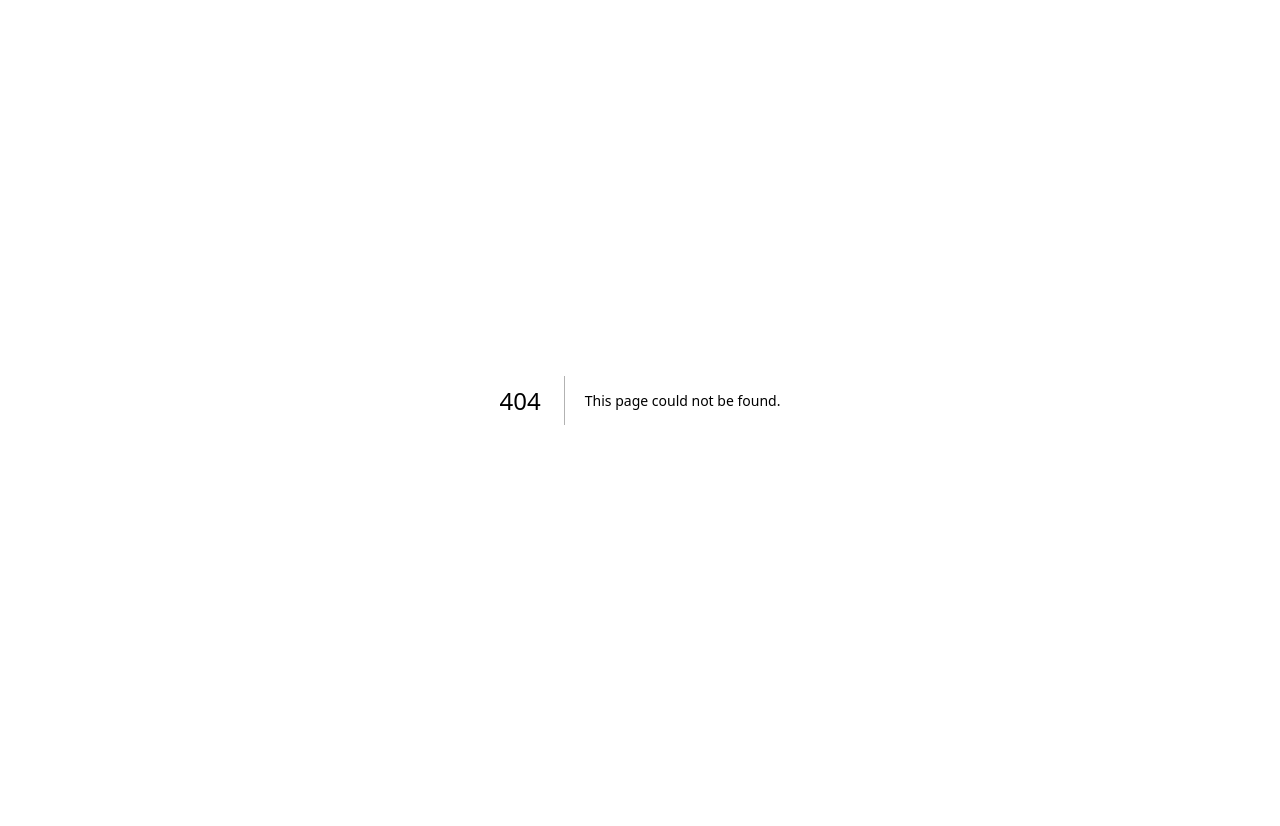
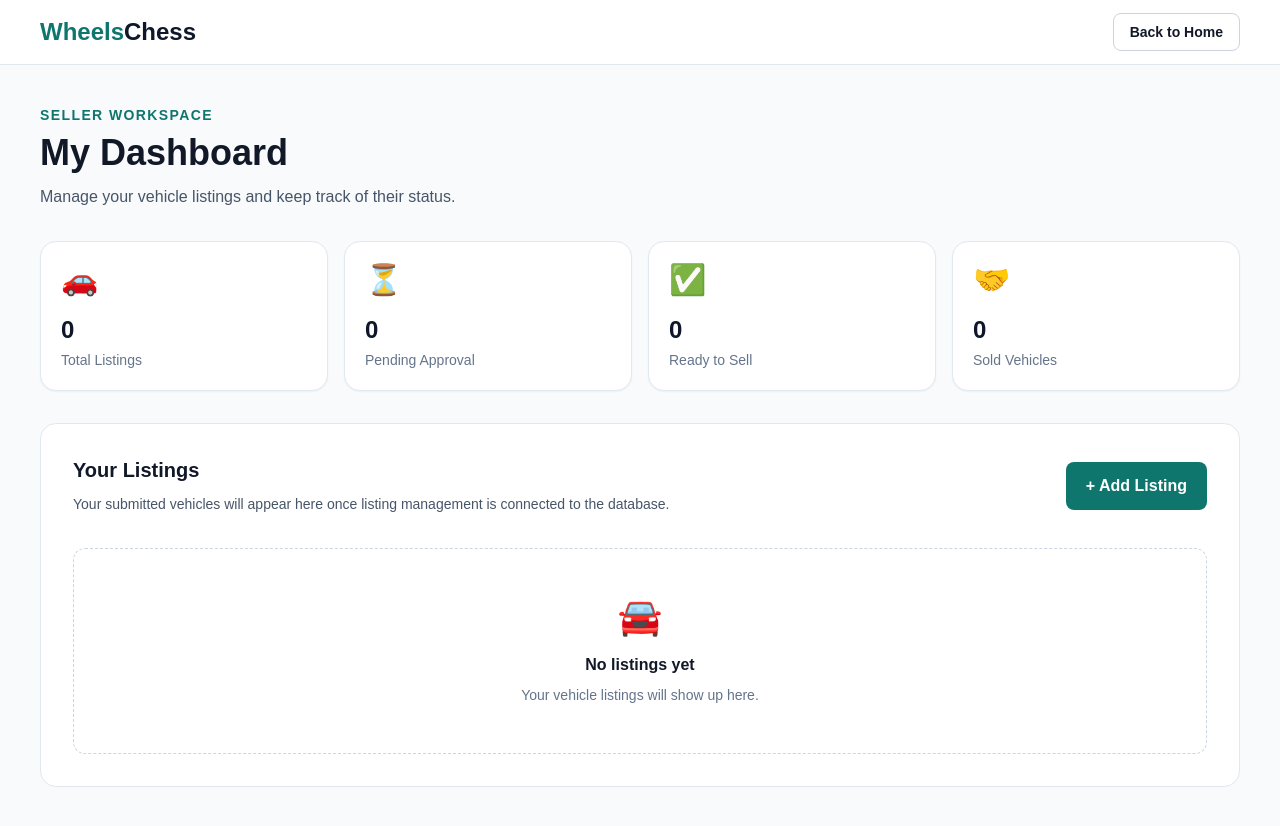
Before and after one commit to wheelschess-pk/wheelschess, a Next.js app: page /dashboard in a window 1280 px wide. Before the commit this address had no page. Before the commit the page ends 800 px from the top, so only its background shows below. Built offline with nearby package versions, Linux system fonts and the light colour scheme.

Commit message:
Create page.tsx

```diff
--- /dev/null
+++ b/src/app/dashboard/page.tsx
@@ -0,0 +1,89 @@
+
+import Link from "next/link";
+
+const stats = [
+  { label: "Total Listings", value: "0", icon: "🚗" },
+  { label: "Pending Approval", value: "0", icon: "⏳" },
+  { label: "Ready to Sell", value: "0", icon: "✅" },
+  { label: "Sold Vehicles", value: "0", icon: "🤝" },
+];
+
+export default function DashboardPage() {
+  return (
+    <main className="min-h-screen bg-slate-50">
+      <header className="border-b border-slate-200 bg-white">
+        <div className="container-main flex min-h-16 items-center justify-between gap-4">
+          <Link href="/" className="text-2xl font-black">
+            <span className="text-teal-700">Wheels</span>
+            <span className="text-slate-900">Chess</span>
+          </Link>
+
+          <Link
+            href="/"
+            className="rounded-lg border border-slate-300 px-4 py-2 text-sm font-semibold"
+          >
+            Back to Home
+          </Link>
+        </div>
+      </header>
+
+      <section className="container-main py-10">
+        <p className="text-sm font-bold uppercase tracking-widest text-teal-700">
+          Seller workspace
+        </p>
+
+        <h1 className="mt-2 text-3xl font-black sm:text-4xl">
+          My Dashboard
+        </h1>
+
+        <p className="mt-3 text-slate-600">
+          Manage your vehicle listings and keep track of their status.
+        </p>
+
+        <div className="mt-8 grid grid-cols-2 gap-4 lg:grid-cols-4">
+          {stats.map((stat) => (
+            <article
+              key={stat.label}
+              className="rounded-2xl border border-slate-200 bg-white p-5 shadow-sm"
+            >
+              <span className="text-3xl" aria-hidden="true">
+                {stat.icon}
+              </span>
+              <p className="mt-4 text-2xl font-black text-slate-900">
+                {stat.value}
+              </p>
+              <p className="mt-1 text-sm text-slate-500">{stat.label}</p>
+            </article>
+          ))}
+        </div>
+
+        <div className="mt-8 rounded-2xl border border-slate-200 bg-white p-6 sm:p-8">
+          <div className="flex flex-col justify-between gap-4 sm:flex-row sm:items-center">
+            <div>
+              <h2 className="text-xl font-bold">Your Listings</h2>
+              <p className="mt-2 text-sm leading-6 text-slate-600">
+                Your submitted vehicles will appear here once listing management
+                is connected to the database.
+              </p>
+            </div>
+
+            <Link
+              href="/dashboard/listings/new"
+              className="inline-flex items-center justify-center rounded-lg bg-teal-700 px-5 py-3 font-bold text-white hover:bg-teal-800"
+            >
+              + Add Listing
+            </Link>
+          </div>
+
+          <div className="mt-8 rounded-xl border border-dashed border-slate-300 px-5 py-12 text-center">
+            <span className="text-4xl" aria-hidden="true">🚘</span>
+            <h3 className="mt-4 font-bold">No listings yet</h3>
+            <p className="mt-2 text-sm text-slate-500">
+              Your vehicle listings will show up here.
+            </p>
+          </div>
+        </div>
+      </section>
+    </main>
+  );
+}
```
